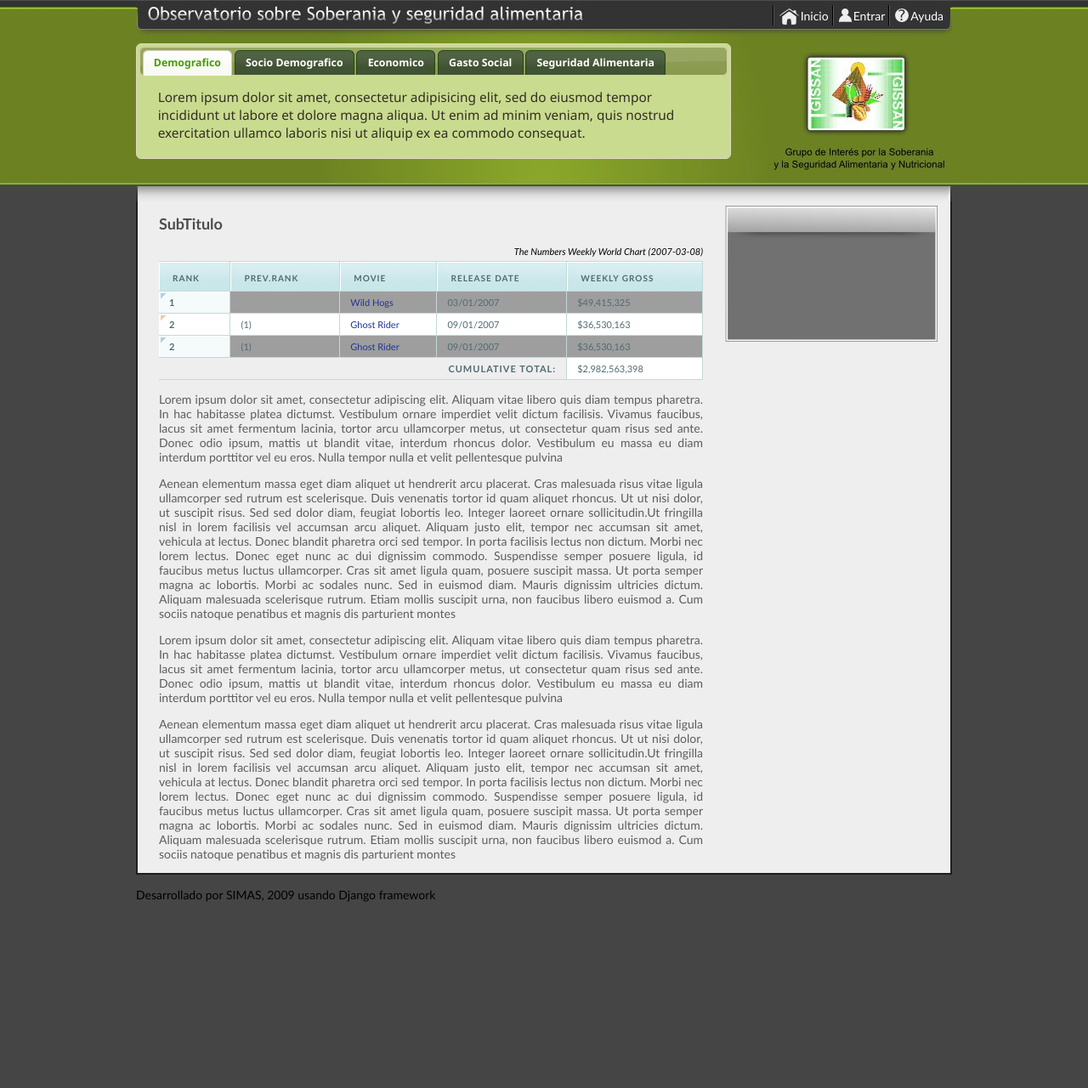
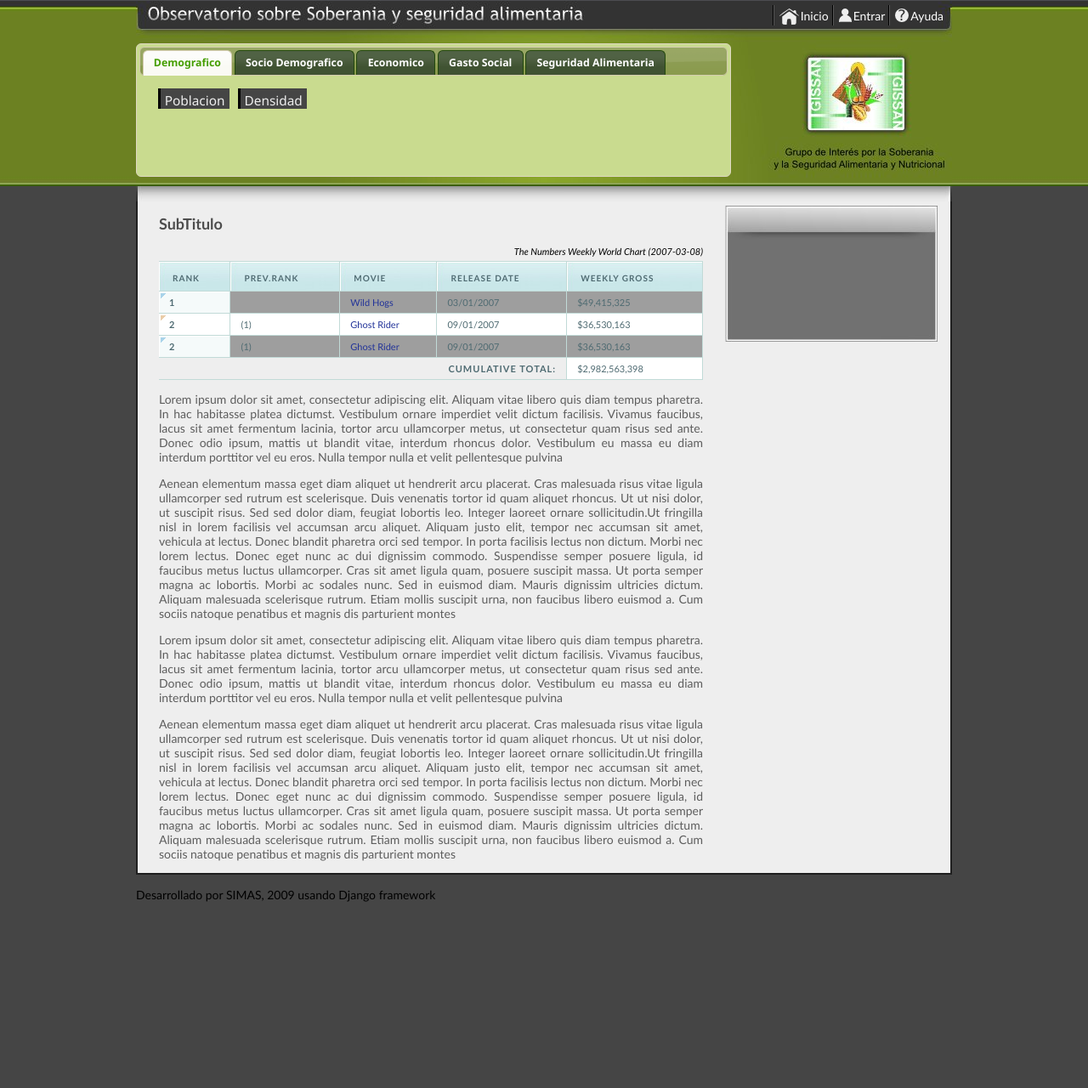
Before and after one commit to byroncorrales/sissan, a Python web app: template templates/base.html in a window 1280 px wide. Shown: the whole page at 85% size. Run offline with Jinja, Linux system fonts and the light colour scheme; the template is opened without the code that fills it, so the values that code supplies are empty; grey boxes are pictures that could not be loaded.

Commit message:
Creando menus para poblacion

```diff
--- a/media/css/estilo.css
+++ b/media/css/estilo.css
@@ -104,6 +104,25 @@ h2 {
 #header_tab {
 	width:700px;
 	height:76px;
+}
+
+#enlace {
+	background-color: #454545;
+	color:#FFFFFF;
+	height:20px;
+	float:left;
+	margin-right:10px;
+	padding-left:5px;
+	padding-top:4px;
+	padding-right:5px;
+	border-left-width:1px;
+	border-left:solid;
+	border-left-color:#000000;
+}
+
+#enlace a {
+	color:#eeeeee;
+	text-decoration:none;
 }
 
 #sombra {
--- a/templates/base.html
+++ b/templates/base.html
@@ -27,9 +27,9 @@
 
             <div id="sesion" class="der">
                <ul>
-				<li><a href="#"> <img src="imagen/home.png"> Inicio</a> </li>
-				<li><a href="/admin"> <img src="imagen/user.png"> Entrar</a> </li>
-				<li><a href="#"> <img src="imagen/ayuda.png"> Ayuda</a> </li>
+				<li><a href="/"> <img src="/imagen/home.png"> Inicio</a> </li>
+				<li><a href="/admin"> <img src="/imagen/user.png"> Entrar</a> </li>
+				<li><a href="#"> <img src="/imagen/ayuda.png"> Ayuda</a> </li>
             </div>
              <div id="header_tab" class="izq">
 
@@ -42,12 +42,13 @@
 				<li><a href="#tabs-4">Gasto Social</a></li>
 				<li><a href="#tabs-5">Seguridad Alimentaria</a></li>
 			</ul>
-			<div id="tabs-1">Lorem ipsum dolor sit amet, consectetur adipisicing elit, sed do eiusmod tempor incididunt ut labore et dolore magna aliqua. Ut enim ad minim veniam, quis nostrud exercitation ullamco laboris nisi ut aliquip ex ea commodo consequat.</div>
-			<div id="tabs-2">Phasellus mattis tincidunt nibh. Cras orci urna, blandit id, pretium vel, aliquet ornare, felis. Maecenas scelerisque sem non nisl. Fusce sed lorem in enim dictum bibendum.</div>
-
-			<div id="tabs-3">Nam dui erat, auctor a, dignissim quis, sollicitudin eu, felis. Pellentesque nisi urna, interdum eget, sagittis et, consequat vestibulum, lacus. Mauris porttitor ullamcorper augue.</div>
-			<div id="tabs-4">Nam dui erat, auctor a, dignissim quis, sollicitudin eu, felis. Pellentesque nisi urna, interdum eget, sagittis et, consequat vestibulum, lacus. Mauris porttitor ullamcorper augue.</div>
-			<div id="tabs-5">Nam dui erat, auctor a, dignissim quis, sollicitudin eu, felis. Pellentesque nisi urna, interdum eget, sagittis et, consequat vestibulum, lacus. Mauris porttitor ullamcorper augue.</div>
+			<div id="tabs-1"><div id="enlace"><a href="/demografico/poblacion">Poblacion</a></div>
+							<div id="enlace"><a href="/demografico/poblacion">Densidad</a></div><br><br><br><br>
+			</div>
+			<div id="tabs-2"></div>
+			<div id="tabs-3"></div>
+			<div id="tabs-4"></div>
+			<div id="tabs-5"></div>
 		</div>
             </div>
         </div>
--- a/templates/demografico/poblacion.html
+++ b/templates/demografico/poblacion.html
@@ -13,13 +13,13 @@
 							  <th class="sortable-numeric">Departamento</th>
 							  <th class="sortable-numeric">Total</th>
 							  <th class="sortable-numeric">Total Urbano</th>
-							  <th class="sortable-date-dmy">Total Rural</th>
+							  <th class="sortable-numeric">Total Rural</th>
 							</tr>
 						  </thead>
 
 						  <tbody>
 {% for q in q %}
-							<tr class="alt">
+							<tr class="{% cycle alt,none %}">
 							  <td >{{ q.departamento.nombre}}</td>
 							  <td >{{ q.total_ambos_sexos}}</td>
 
```
Also changed, not shown: 3 other files.
